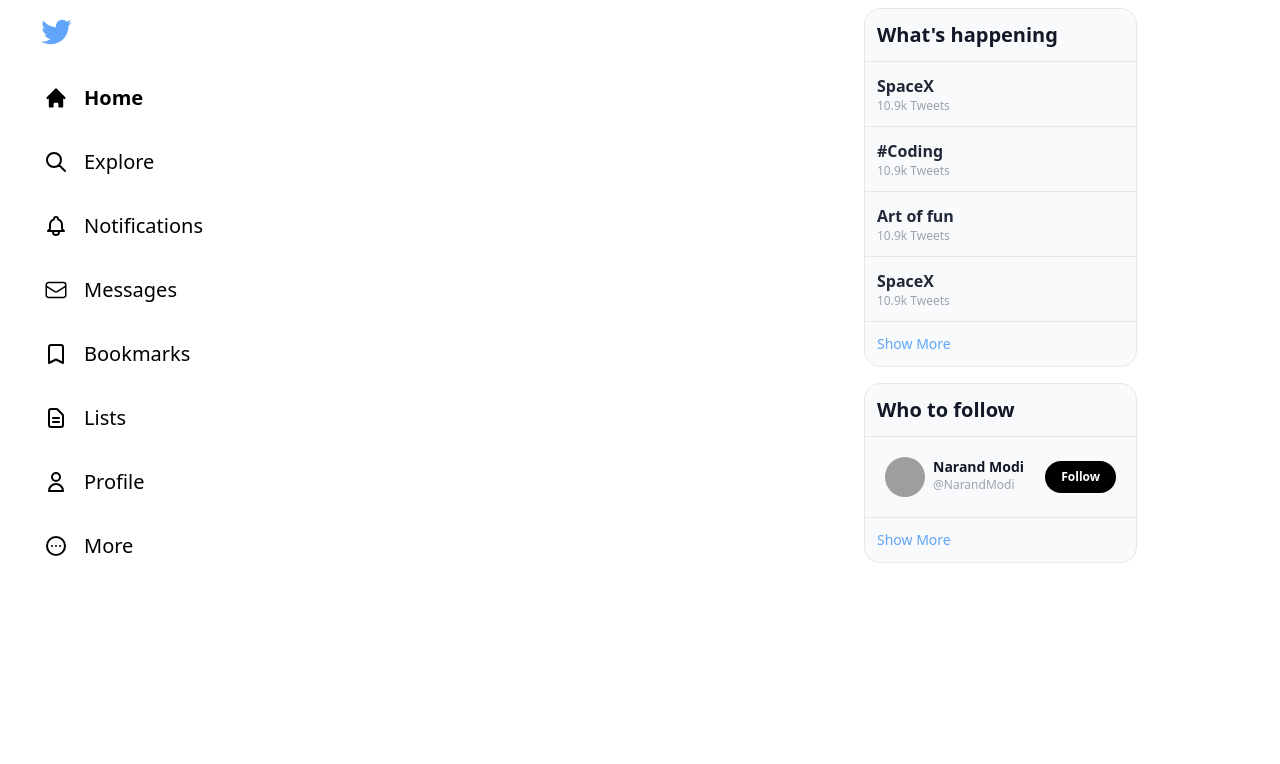
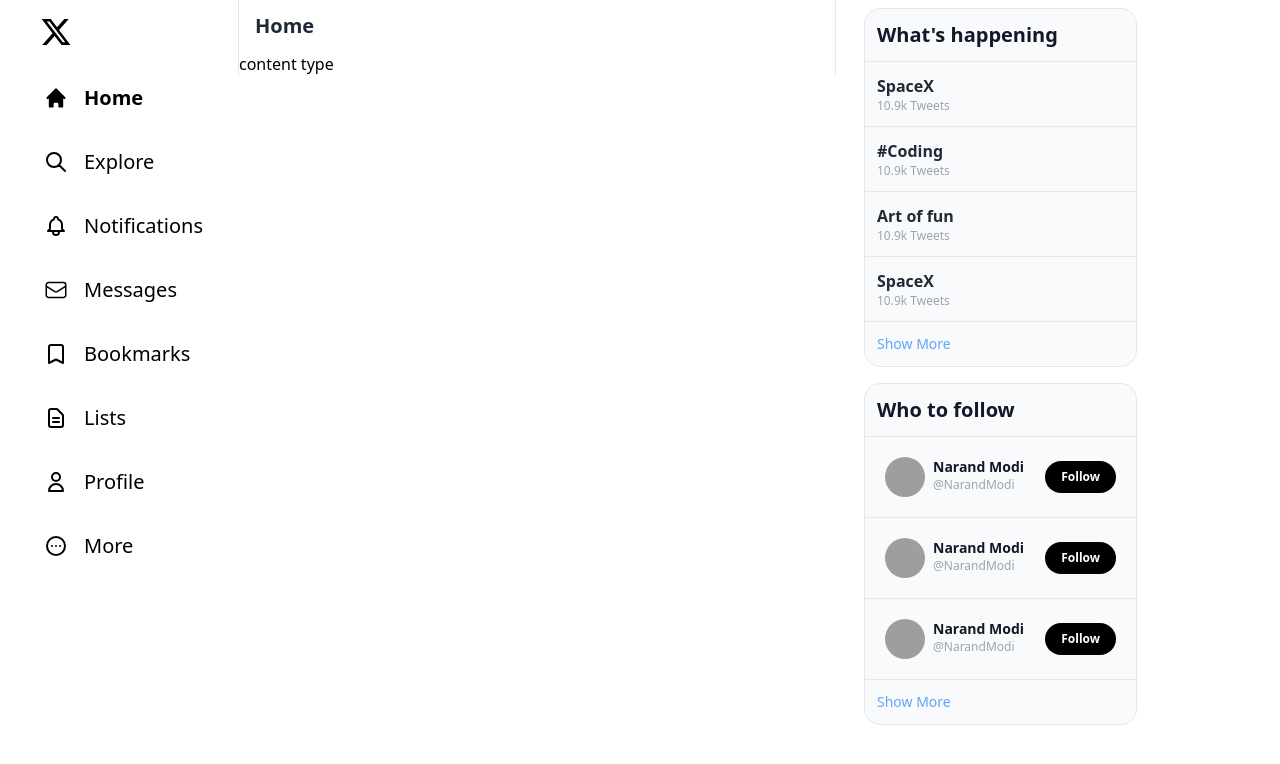
Before and after one commit to Shivammishra03/twitter-clone, a Nuxt app: page / in a window 1280 px wide. Shown: the top 764 px of the page. Built offline with nearby package versions, Linux system fonts and the light colour scheme; grey boxes are pictures that could not be loaded.

Commit message:
chore: Updated App.vue, LogoTwitter.vue, SideBarLeft.vue, and SideBarRight.vue with changes to layout, styling, and content.

```diff
--- a/app.vue
+++ b/app.vue
@@ -14,10 +14,10 @@ const darkMode = ref(false);
           </div>
           <!-- Main  content and body of the page -->
           <main class="col-span-12 md:col-span-8 xl:col-span-6 ">
-
+            <router-view></router-view>
           </main>
           <!-- right  side bar -->
-          <div class="col-span-12 md:block xl-col-span-4 md:col-span-3">
+          <div class="hidden col-span-12 md:block xl-col-span-4 md:col-span-3">
             <div class="sticky top-0">
               <SideBarRight/>
             </div>
--- /dev/null
+++ b/components/MainSection.vue
@@ -0,0 +1,32 @@
+<script lang="ts" setup>
+const props = defineProps({
+    title: {
+        type: String,
+        requried: true
+    },
+    loading: {
+        type: Boolean,
+        requried: true
+    },
+
+});
+
+const { defaultTransition, twitterBorderColor } = useTailwindConfig();
+
+
+</script>
+
+<template>
+    <div class="border-x" :class="twitterBorderColor">
+        <div class="sticky top-0 px-4 py-3 bg-white/80 backdrop-blur-md dark:bg-dim-900/80">
+            <h2 class="text-xl font-bold text-gray-800 dark:text-gray-100">{{ props.title }}</h2>
+        </div>
+        <div v-if="props.loading" class="flex items-center justify-center p-4 border-b" :class="twitterBorderColor">
+            <!-- <span>loading</span> -->
+            <UISpinner/>
+        </div>
+        <div v-else>
+            <slot></slot>
+        </div>
+    </div>
+</template>
--- /dev/null
+++ b/components/UI/Spinner.vue
@@ -0,0 +1,9 @@
+<template>
+<svg class="w-8 h-8 mr-3 -ml-1 text-blue-400 animate-spin" xmlns="http://www.w3.org/2000/svg" fill="none"
+  viewBox="0 0 24 24">
+  <circle class="opacity-10" cx="12" cy="12" r="10" stroke="currentColor" stroke-width="4"></circle>
+  <path fill="currentColor"
+      d="M4 12a8 8 0 018-8V0C5.373 0 0 5.373 0 12h4zm2 5.291A7.962 7.962 0 014 12H0c0 3.042 1.135 5.824 3 7.938l3-2.647z">
+  </path>
+</svg>
+</template>
--- a/components/logo/twitter.vue
+++ b/components/logo/twitter.vue
@@ -1,4 +1,7 @@
 <template>
+    <svg viewBox="0 0 24 24" aria-hidden="true" class="r-4qtqp9 r-yyyyoo r-dnmrzs r-bnwqim r-lrvibr r-m6rgpd r-lrsllp r-18jsvk2 r-16y2uox r-8kz0gk"><g><path d="M18.244 2.25h3.308l-7.227 8.26 8.502 11.24H16.17l-5.214-6.817L4.99 21.75H1.68l7.73-8.835L1.254 2.25H8.08l4.713 6.231zm-1.161 17.52h1.833L7.084 4.126H5.117z"></path></g></svg>
+</template>
+<!-- <template>
     <svg viewBox="0 0 24 24" class="text-blue-400 dark:text-white" fill="currentColor">
         <g>
             <path
@@ -6,4 +9,4 @@
             </path>
         </g>
     </svg>
-</template>
+</template> -->
--- a/components/sideBar/Left/index.vue
+++ b/components/sideBar/Left/index.vue
@@ -8,7 +8,7 @@ import { SearchIcon,BookmarkIcon,BellIcon,DotsCircleHorizontalIcon,UserIcon, Doc
 
 <template>
     <div class="flex flex-col h-screen">
-        <div class="p-2 my-2 hover:bg-blue-50 rounded-full w-min dark:hover:bg-white/20" :class="defaultTransition">
+        <div class="p-2 my-2 hover:bg-gray-200 rounded-full w-min dark:hover:bg-white/20" :class="defaultTransition">
             <NuxtLink to="/">
                 <div class="w-8 h-8">
                     <LogoTwitter></LogoTwitter>
--- a/components/sideBar/Right/index.vue
+++ b/components/sideBar/Right/index.vue
@@ -7,6 +7,16 @@ const whatsHappeningItems = ref([
 ]);
 
 const whotoFollowItems = ref([
+    {
+        name: 'Narand Modi',
+        handle:'@NarandModi',
+        image:'https://picsum.photos/200/200'
+    },
+    {
+        name: 'Narand Modi',
+        handle:'@NarandModi',
+        image:'https://picsum.photos/200/200'
+    },
     {
         name: 'Narand Modi',
         handle:'@NarandModi',
--- /dev/null
+++ b/pages/index.vue
@@ -0,0 +1,15 @@
+<script lang="ts" setup>
+import MainSection from '../components/MainSection.vue';
+
+const loading = ref(false);
+
+
+</script>
+
+<template>
+  <div>
+    <MainSection title="Home" :loading="loading">
+      content type
+    </MainSection>
+  </div>
+</template>
```
Lines whose indentation alone changed are shown as unchanged.
